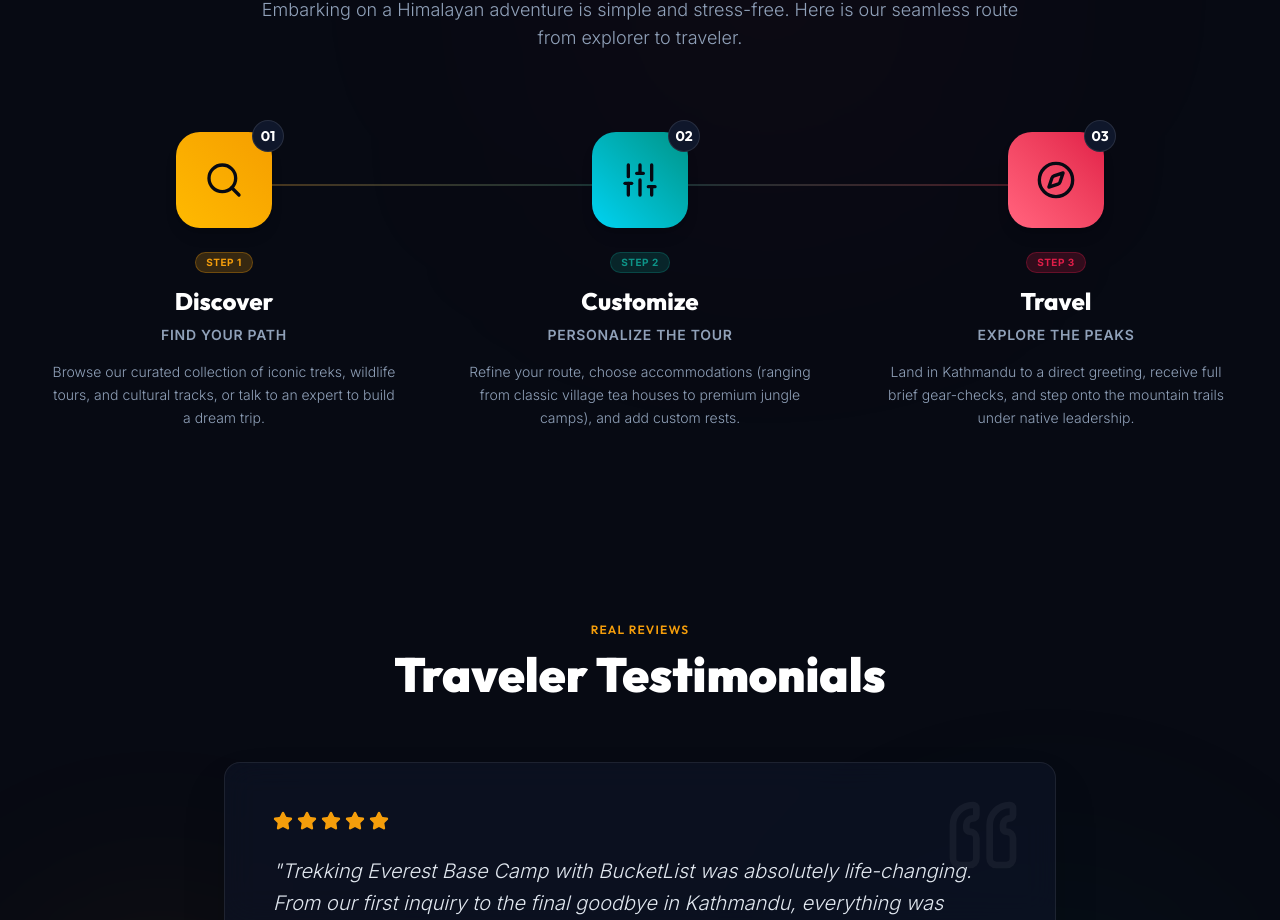
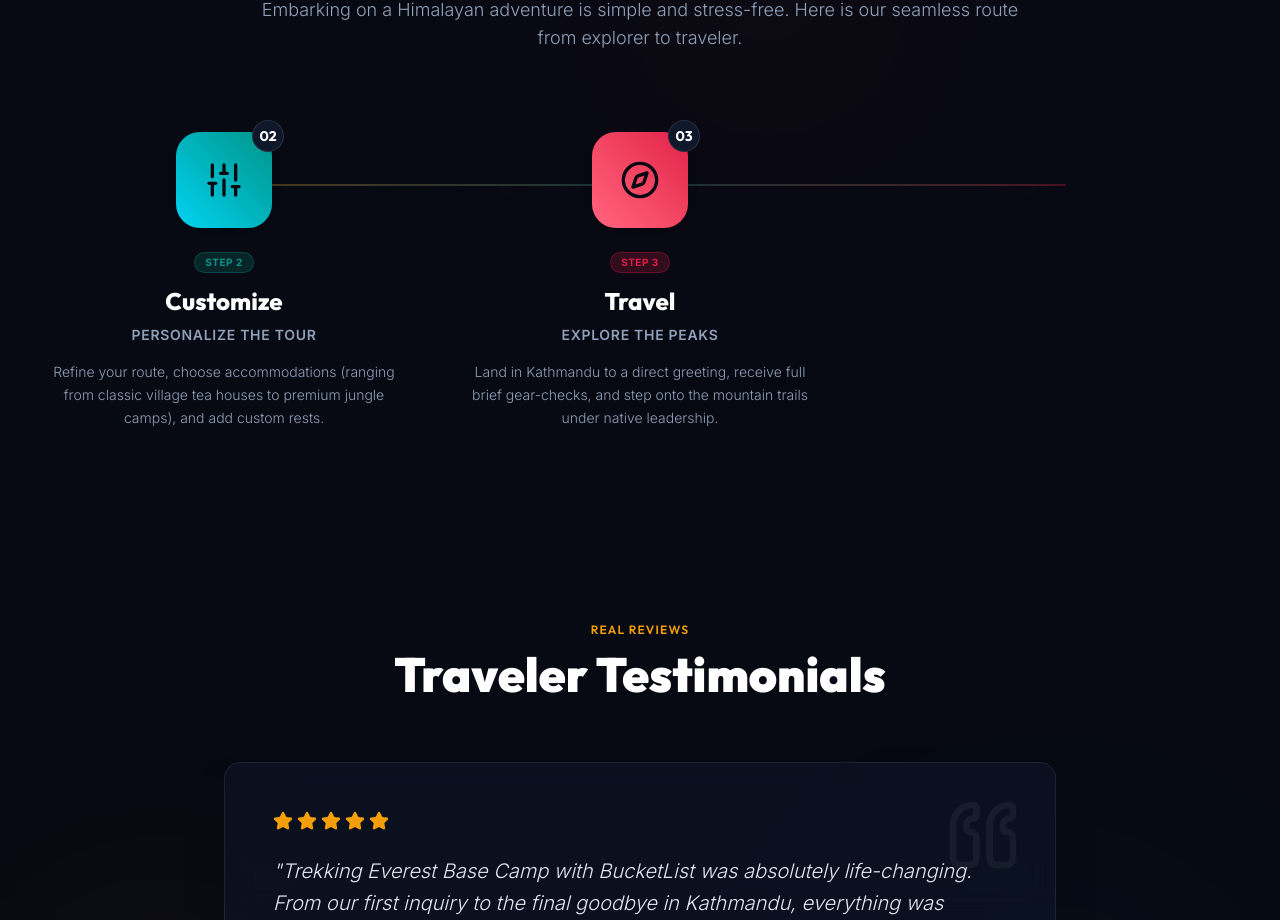
Before and after one commit to dipak560035/bucketlist-tourism, a React (Vite) app: page / in a window 1280 px wide. Shown: the part 4493-5413 px from the top of the page. Built offline with nearby package versions, Linux system fonts and the light colour scheme.

Commit message:
Update HowItWorks.jsx

```diff
--- a/src/components/HowItWorks.jsx
+++ b/src/components/HowItWorks.jsx
@@ -4,15 +4,7 @@ import { Search, Sliders, Compass, Flag } from 'lucide-react';
 
 export default function HowItWorks() {
   const steps = [
-    {
-      id: 1,
-      title: 'Discover',
-      subtitle: 'Find Your Path',
-      description: 'Browse our curated collection of iconic treks, wildlife tours, and cultural tracks, or talk to an expert to build a dream trip.',
-      icon: Search,
-      color: 'from-amber-400 to-nepal-gold',
-      badgeColor: 'bg-nepal-gold/20 text-nepal-gold border-nepal-gold/30',
-    },
+
     {
       id: 2,
       title: 'Customize',
@@ -108,3 +100,161 @@ export default function HowItWorks() {
     </section>
   );
 }
+
+
+
+
+
+
+
+
+
+
+
+
+
+
+
+
+
+
+
+
+
+
+
+
+
+
+
+
+
+
+
+
+
+
+
+
+
+
+
+
+
+
+
+
+
+
+
+
+// import React from 'react';
+// import { motion } from 'framer-motion';
+// import { Search, Sliders, Compass, Flag } from 'lucide-react';
+
+// export default function HowItWorks() {
+//   const steps = [
+//     {
+//       id: 1,
+//       title: 'Discover',
+//       subtitle: 'Find Your Path',
+//       description: 'Browse our curated collection of iconic treks, wildlife tours, and cultural tracks, or talk to an expert to build a dream trip.',
+//       icon: Search,
+//       color: 'from-amber-400 to-nepal-gold',
+//       badgeColor: 'bg-nepal-gold/20 text-nepal-gold border-nepal-gold/30',
+//     },
+//     {
+//       id: 2,
+//       title: 'Customize',
+//       subtitle: 'Personalize the Tour',
+//       description: 'Refine your route, choose accommodations (ranging from classic village tea houses to premium jungle camps), and add custom rests.',
+//       icon: Sliders,
+//       color: 'from-cyan-400 to-nepal-teal',
+//       badgeColor: 'bg-nepal-teal/20 text-nepal-teal border-nepal-teal/30',
+//     },
+//     {
+//       id: 3,
+//       title: 'Travel',
+//       subtitle: 'Explore the Peaks',
+//       description: 'Land in Kathmandu to a direct greeting, receive full brief gear-checks, and step onto the mountain trails under native leadership.',
+//       icon: Compass,
+//       color: 'from-rose-400 to-nepal-crimson',
+//       badgeColor: 'bg-nepal-crimson/20 text-nepal-crimson border-nepal-crimson/30',
+//     },
+//   ];
+
+//   return (
+//     <section id="how-it-works" className="py-24 relative overflow-hidden bg-nepal-dark">
+//       {/* Visual Accent */}
+//       <div className="absolute top-0 right-1/4 w-96 h-96 bg-nepal-crimson/5 rounded-full blur-[140px] pointer-events-none" />
+
+//       <div className="max-w-7xl mx-auto px-4 sm:px-6 lg:px-8 relative z-10">
+//         {/* Header */}
+//         <div className="text-center max-w-3xl mx-auto mb-20">
+//           <span className="text-nepal-crimson font-display font-semibold tracking-widest text-xs uppercase block mb-3">
+//             Simple Process
+//           </span>
+//           <h2 className="font-display font-black text-3xl sm:text-4xl lg:text-5xl text-white mb-6">
+//             How BucketList Works
+//           </h2>
+//           <p className="text-base sm:text-lg text-slate-400 font-light">
+//             Embarking on a Himalayan adventure is simple and stress-free. Here is our seamless route from explorer to traveler.
+//           </p>
+//         </div>
+
+//         {/* Timeline Layout */}
+//         <div className="relative">
+//           {/* Connecting Line for Desktop */}
+//           <div className="hidden lg:block absolute top-[52px] left-[15%] right-[15%] h-[2px] bg-gradient-to-r from-nepal-gold via-nepal-teal to-nepal-crimson opacity-30" />
+
+//           <div className="grid grid-cols-1 lg:grid-cols-3 gap-12 lg:gap-8">
+//             {steps.map((step, idx) => {
+//               const IconComp = step.icon;
+//               return (
+//                 <motion.div
+//                   key={step.id}
+//                   initial={{ opacity: 0, y: 40 }}
+//                   whileInView={{ opacity: 1, y: 0 }}
+//                   viewport={{ once: true, margin: "-50px" }}
+//                   transition={{ duration: 0.6, delay: idx * 0.15, ease: [0.16, 1, 0.3, 1] }}
+//                   className="flex flex-col items-center text-center group relative px-4"
+//                 >
+//                   {/* Step Icon Node */}
+//                   <div className="relative z-10 mb-6">
+//                     {/* Ring Pulse */}
+//                     <div className="absolute inset-0 rounded-2xl bg-white/5 opacity-0 group-hover:opacity-100 group-hover:scale-125 transition-all duration-500 blur-sm" />
+
+//                     <div className={`h-24 w-24 rounded-3xl bg-gradient-to-tr ${step.color} text-nepal-dark flex items-center justify-center shadow-lg transition-transform duration-500 group-hover:rotate-6`}>
+//                       <IconComp className="h-10 w-10 stroke-[2]" />
+//                     </div>
+
+//                     {/* Number Badge */}
+//                     <div className="absolute -top-3 -right-3 h-8 w-8 rounded-full bg-slate-900 border border-white/10 flex items-center justify-center font-display font-bold text-sm text-white">
+//                       0{step.id}
+//                     </div>
+//                   </div>
+
+//                   {/* Step Badges */}
+//                   <span className={`inline-block text-[10px] font-bold uppercase tracking-wider px-2.5 py-0.5 rounded-full border mb-3 ${step.badgeColor}`}>
+//                     Step {step.id}
+//                   </span>
+
+//                   {/* Content details */}
+//                   <h3 className="font-display font-extrabold text-2xl text-white mb-2 group-hover:text-nepal-gold transition-colors duration-300">
+//                     {step.title}
+//                   </h3>
+//                   <h4 className="text-sm font-semibold text-slate-400 mb-4 uppercase tracking-wider">
+//                     {step.subtitle}
+//                   </h4>
+//                   <p className="text-slate-400 text-sm font-light leading-relaxed max-w-sm">
+//                     {step.description}
+//                   </p>
+//                 </motion.div>
+//               );
+//             })}
+//           </div>
+//         </div>
+//       </div>
+//     </section>
+//   );
+// }
```
